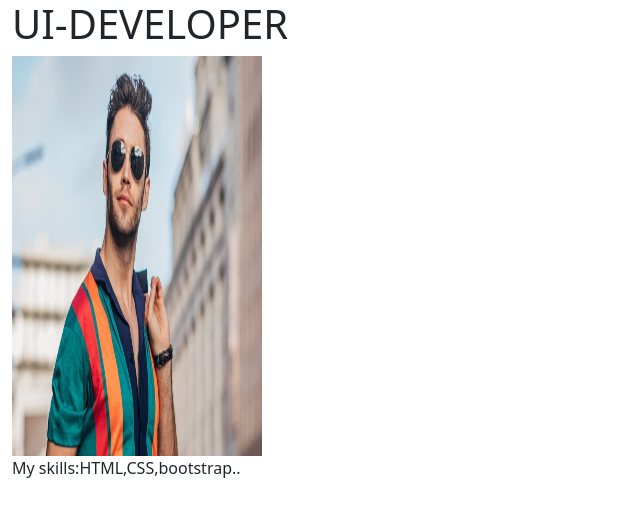
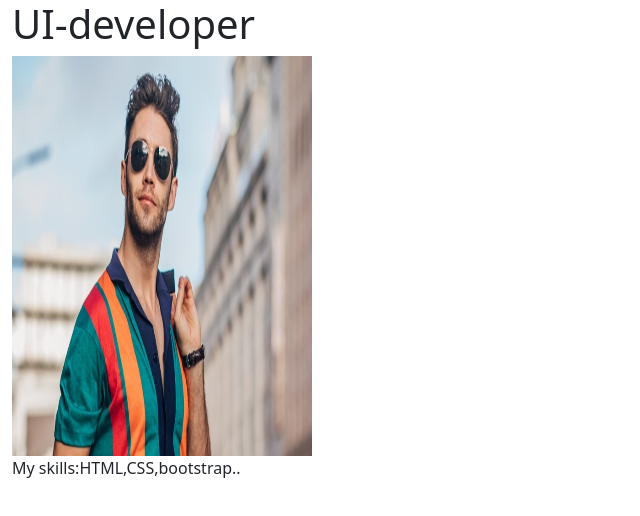
Before and after one commit to Tarunvaranasi/ui-developer, a website: page index.html in a window 1280 px wide. Shown: the whole page, without its empty margins (0-640 px from the left). Drawn offline with nearby package versions, Linux system fonts and the light colour scheme.

Commit message:
Version-2
Index
Package Json
Image
Updated

```diff
--- a/index.html
+++ b/index.html
@@ -3,14 +3,14 @@
 <head>
     <meta charset="UTF-8">
     <meta name="viewport" content="width=device-width, initial-scale=1.0">
-    <title>Document</title>
-    <link rel="stylesheet" href="https://cdn.jsdelivr.net/npm/bootstrap-icons@1.11.1/font/bootstrap-icons.css"&gt;>
+    <title>UI-devloper</title>
+    <link rel="stylesheet" href="https://cdn.jsdelivr.net/npm/bootstrap-icons@1.11.1/font/bootstrap-icons.css">
     <link href="https://cdn.jsdelivr.net/npm/bootstrap@5.3.2/dist/css/bootstrap.min.css" rel="stylesheet" integrity="sha384-T3c6CoIi6uLrA9TneNEoa7RxnatzjcDSCmG1MXxSR1GAsXEV/Dwwykc2MPK8M2HN" crossorigin="anonymous">
-    <script src="https://cdn.jsdelivr.net/npm/bootstrap@5.3.2/dist/js/bootstrap.bundle.min.js" integrity="sha384-C6RzsynM9kWDrMNeT87bh95OGNyZPhcTNXj1NW7RuBCsyN/o0jlpcV8Qyq46cDfL" crossorigin="anonymous"></script>
+<script src="https://cdn.jsdelivr.net/npm/bootstrap@5.3.2/dist/js/bootstrap.bundle.min.js" integrity="sha384-C6RzsynM9kWDrMNeT87bh95OGNyZPhcTNXj1NW7RuBCsyN/o0jlpcV8Qyq46cDfL" crossorigin="anonymous"></script>
 </head>
 <body class="container-fluid">
-    <h1>UI-DEVELOPER</h1>
-    <img src="public/images/Mens-fashion.jpeg" width="250" height="400">
+    <h1>UI-developer</h1>
+    <img src="public/images/Mens-fashion.jpeg" width="300" height="400">
     <p>My skills:HTML,CSS,bootstrap..</p>
 </body>
 </html>
```
